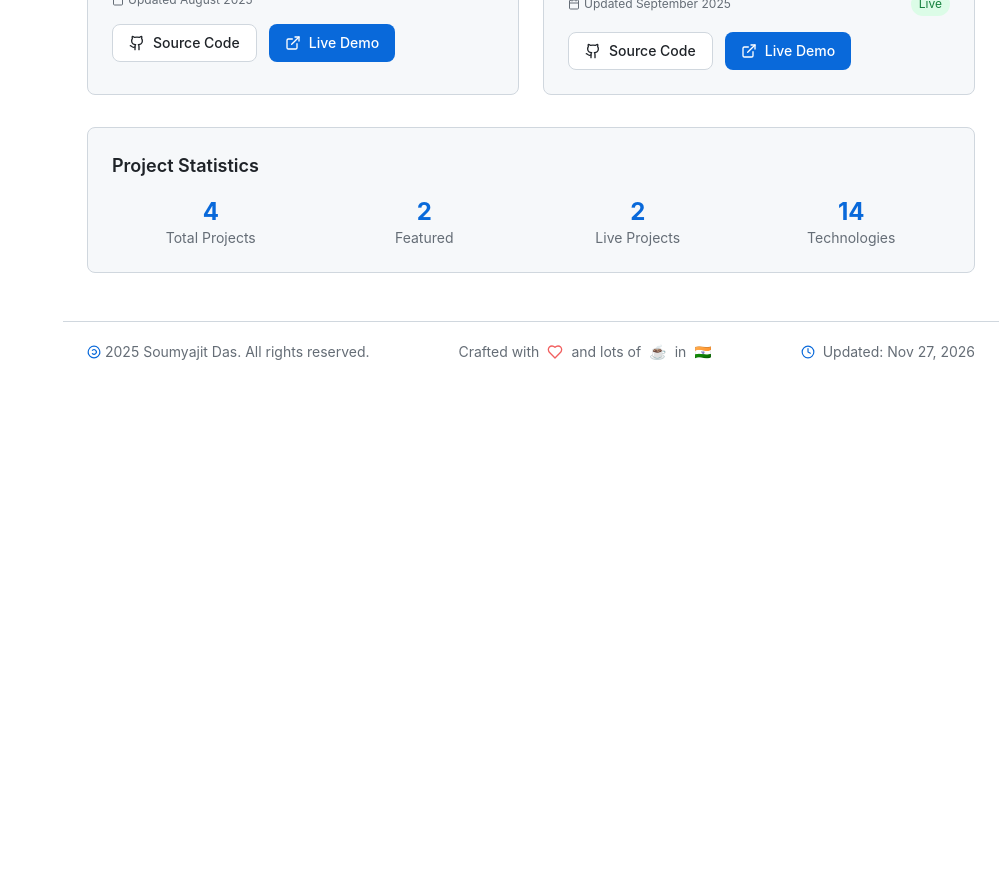
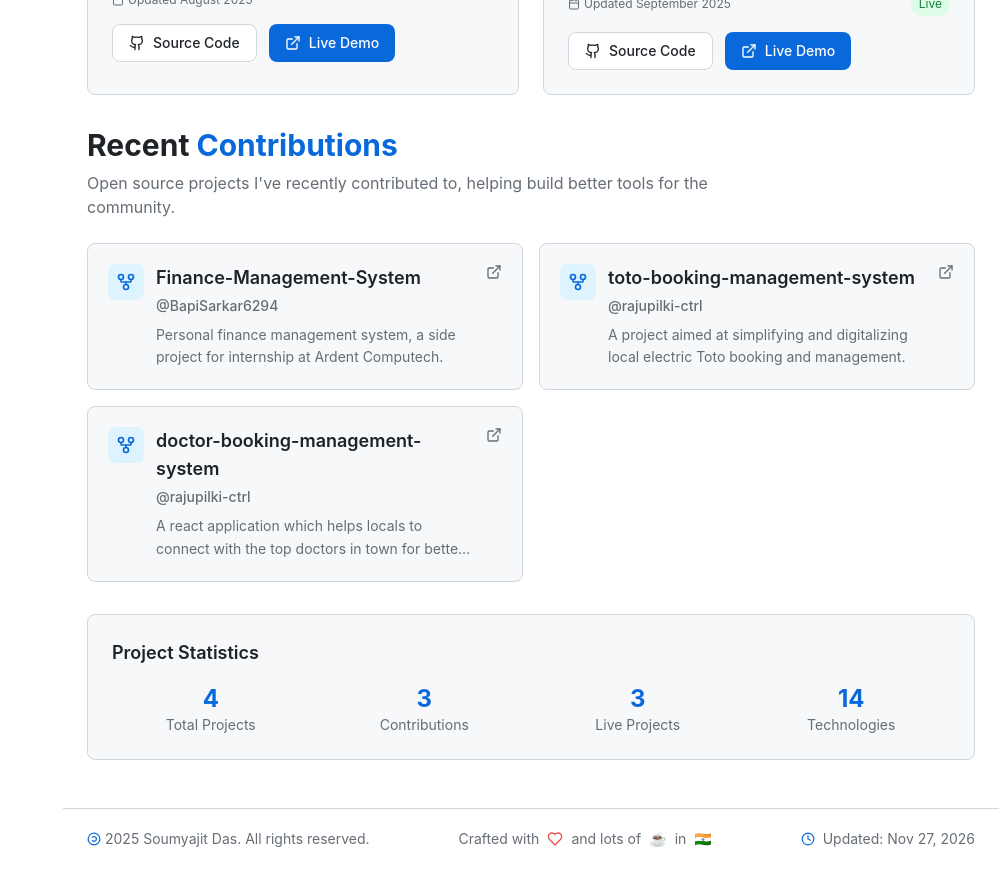
Before and after one commit to soumyajiitdas/soumyajiitdas.github.io, a React (Vite) app: page /projects in a window 1280 px wide. Shown: the part 1320-2189 px from the top of the page, without its empty margins (281-1280 px from the left). Before the commit the page ends 1702 px from the top, so only its background shows below. Built offline with nearby package versions, Linux system fonts and the light colour scheme.

Commit message:
feat: add recent contribution section

```diff
--- a/src/data/data.js
+++ b/src/data/data.js
@@ -139,7 +139,7 @@ export const projects = [
         featured: true,
         deploymentStatus: "In Development",
         lastUpdated: "September 2025",
-        isDeployed: false
+        isDeployed: true
     },
     {
         id: 2,
@@ -183,6 +183,33 @@ export const projects = [
         lastUpdated: "September 2025",
         isDeployed: true
     }
+];
+
+export const recentContributions = [
+    {
+        id: 1,
+        repoName: "Finance-Management-System",
+        owner: "BapiSarkar6294",
+        description: "Personal finance management system, a side project for internship at Ardent Computech.",
+        repoUrl: "https://github.com/BapiSarkar6294/Finance-Management-System",
+        lastUpdated: "Oct 2025",
+    },
+    {
+        id: 2,
+        repoName: "toto-booking-management-system ",
+        owner: "rajupilki-ctrl",
+        description: "A project aimed at simplifying and digitalizing local electric Toto booking and management.",
+        repoUrl: "https://github.com/rajupilki-ctrl/doctor-booking-management-system-",
+        lastUpdated: "Oct 2025",
+    },
+    {
+        id: 3,
+        repoName: "doctor-booking-management-system",
+        owner: "rajupilki-ctrl",
+        description: "A react application which helps locals to connect with the top doctors in town for better treatment.",
+        repoUrl: "https://github.com/rajupilki-ctrl/doctor-booking-management-system-",
+        lastUpdated: "Oct 2025",
+    },
 ];
 
 export const skills = {
--- a/src/pages/Projects.jsx
+++ b/src/pages/Projects.jsx
@@ -1,6 +1,6 @@
 import React, { useState } from 'react';
-import { projects } from '../data/data';
-import { Github, ExternalLink, Calendar, Star, Filter } from 'lucide-react';
+import { projects, recentContributions } from '../data/data';
+import { Github, ExternalLink, Calendar, Star, Filter, GitFork } from 'lucide-react';
 
 const Projects = () => {
     const [activeFilter, setActiveFilter] = useState('all');
@@ -195,6 +195,52 @@ const Projects = () => {
                 </div>
             )}
 
+            {/* Recent Contributions Section */}
+            <div className="space-y-6">
+                <div className="text-center lg:text-left">
+                    <h2 className="mb-2 text-3xl font-bold text-default">
+                        Recent <span className="text-primary">Contributions</span>
+                    </h2>
+                    <p className="max-w-2xl text-muted">
+                        Open source projects I've recently contributed to, helping build better tools for the community.
+                    </p>
+                </div>
+
+                {/* Contributions Grid */}
+                <div className="grid gap-4 md:grid-cols-2">
+                    {recentContributions.map((contribution) => (
+                        <a
+                            key={contribution.id}
+                            href={contribution.repoUrl}
+                            target="_blank"
+                            rel="noopener noreferrer"
+                            className="block p-5 transition-all duration-300 border rounded-lg bg-canvas-subtle border-default hover:border-primary-muted hover:shadow-lg group"
+                            data-testid={`contribution-card-${contribution.id}`}
+                        >
+                            <div className="flex items-start gap-3">
+                                <div className="p-2 rounded-lg bg-primary-subtle text-primary">
+                                    <GitFork size={20} />
+                                </div>
+                                <div className="flex-1 min-w-0">
+                                    <h3 className="mb-1 text-lg font-semibold transition-colors text-default group-hover:text-primary">
+                                        {contribution.repoName}
+                                    </h3>
+                                    <p className="mb-2 text-sm text-muted">
+                                        <span className="font-medium">@{contribution.owner}</span>
+                                    </p>
+                                    <p className="text-sm leading-relaxed text-muted line-clamp-2">
+                                        {contribution.description}
+                                    </p>
+                                </div>
+                                <div className="flex-shrink-0 transition-transform group-hover:translate-x-1">
+                                    <ExternalLink size={16} className="text-muted" />
+                                </div>
+                            </div>
+                        </a>
+                    ))}
+                </div>
+            </div>
+
             {/* Project Stats */}
             <div className="p-6 border rounded-lg bg-canvas-subtle border-default">
                 <h3 className="mb-4 text-lg font-semibold text-default">Project Statistics</h3>
@@ -206,9 +252,9 @@ const Projects = () => {
 
                     <article className="text-center" aria-label="Featured Projects">
                         <div className="text-2xl font-bold text-primary">
-                            {projects.filter(p => p.featured).length}
+                            {recentContributions.length}
                         </div>
-                        <div className="text-sm text-muted">Featured</div>
+                        <div className="text-sm text-muted">Contributions</div>
                     </article>
 
                     <article className="text-center" aria-label="Live Projects">
```
Also changed, not shown: 5 other files (tests, documents, lock files or other folders).
